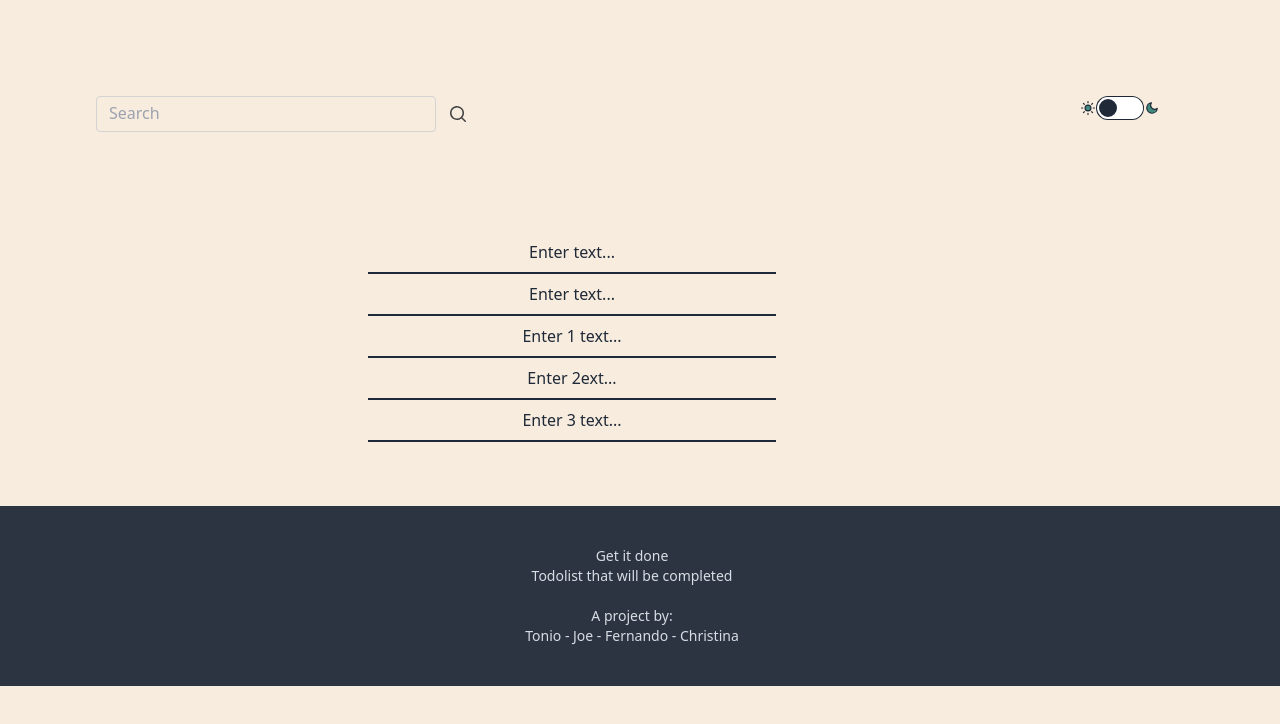
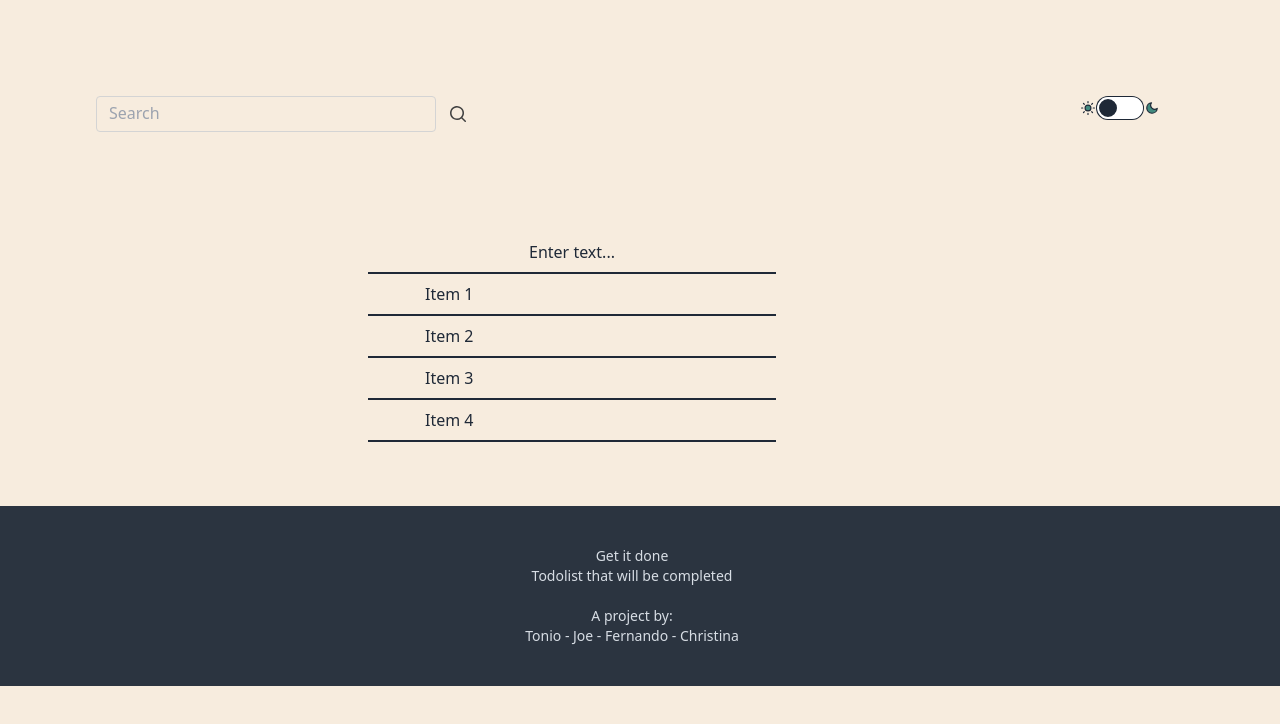
Before and after one commit to Bepixeled/todo-react, a React (Vite) app: page / in a window 1280 px wide. Shown: the top 724 px of the page. Built offline with nearby package versions, Linux system fonts and the light colour scheme.

Commit message:
updated listitem with timestamp logic

```diff
--- a/index.html
+++ b/index.html
@@ -3,10 +3,10 @@
 
 <head>
   <meta charset="UTF-8" />
-  <link rel="icon" type="image/svg+xml" href="/vite.svg" />
+  <link rel="icon" type="image/svg+xml" href="./src/img/todoicon.svg" />
   <meta name="viewport" content="width=device-width, initial-scale=1.0" />
   <script src="https://kit.fontawesome.com/144c450816.js" crossorigin="anonymous"></script>
-  <title>Vite + React</title>
+  <title>TodoList Vite + React</title>
 </head>
 
 <body class="dark:bg-dark-primary-800 bg-light-primary-100 w-full h-screen">
--- a/src/components/Listitem.jsx
+++ b/src/components/Listitem.jsx
@@ -1,11 +1,20 @@
-export default function Listitem({item}) {
+export default function Listitem({ item }) {
+  // Timstamp for Calculating due status
+  const getTimeStamp = () => {
+    return Math.round(Date.now() / 1000);
+  };
+  // due varuable for due state visuals
+  const due = item.dueDate < getTimeStamp() ? true : false;
+
   return (
-    <li
-      data-due="false"
-      data-done="false"
-      className="p-2 dark:bg-dark-secondary-700 bg-light-primary-100 border-b-2 border-solid dark:border-blue-200 bg-gray-200 border-gray-700 w-9/12"
-    >
-      <span>{item.text}</span>
+    <li className="p-2 dark:bg-dark-secondary-700 bg-light-primary-100 border-b-2 border-solid dark:border-blue-200 bg-gray-200 border-gray-700 w-9/12">
+      <input
+        type="text"
+        className="dark:bg-dark-secondary-700 bg-light-primary-100 active:border-dark-accent1-300 w-9/12"
+        data-done={item.done}
+        data-due={due}
+        value={item.text}
+      />
     </li>
   );
 }
--- a/src/components/TodoList.jsx
+++ b/src/components/TodoList.jsx
@@ -4,11 +4,12 @@ import Listitem from "./Listitem";
 
 const TodoList = () => {
   const [todoItems, setTodoItems] = useState([
-    { id: 0, text: "Enter text..." },
-    { id: 1, text: "Enter 1 text..." },
-    { id: 2, text: "Enter  2ext..." },
-    { id: 3, text: "Enter 3 text..." },
+    { id: 0, done:false, dueDate: 0,text: "Item 1" },
+    { id: 1, done:true, dueDate: 0,text: "Item 2" },
+    { id: 2, done:false, dueDate: 0,text: "Item 3" },
+    { id: 3, done:true, dueDate: 0,text: "Item 4" },
   ]);
+
   return (
     <div className="rounded overflow-hidden max-w-xl mx-auto mt-8 pt-6 pb-8 mb-4">
       <ol className="justify-center flex-col items-center m-4">
@@ -17,7 +18,7 @@ const TodoList = () => {
         </li>
 
         {todoItems.map((item) => {
-          return <Listitem key={item.id} item={item} />;
+          return <Listitem item={item} />;
         })}
       </ol>
     </div>
```
